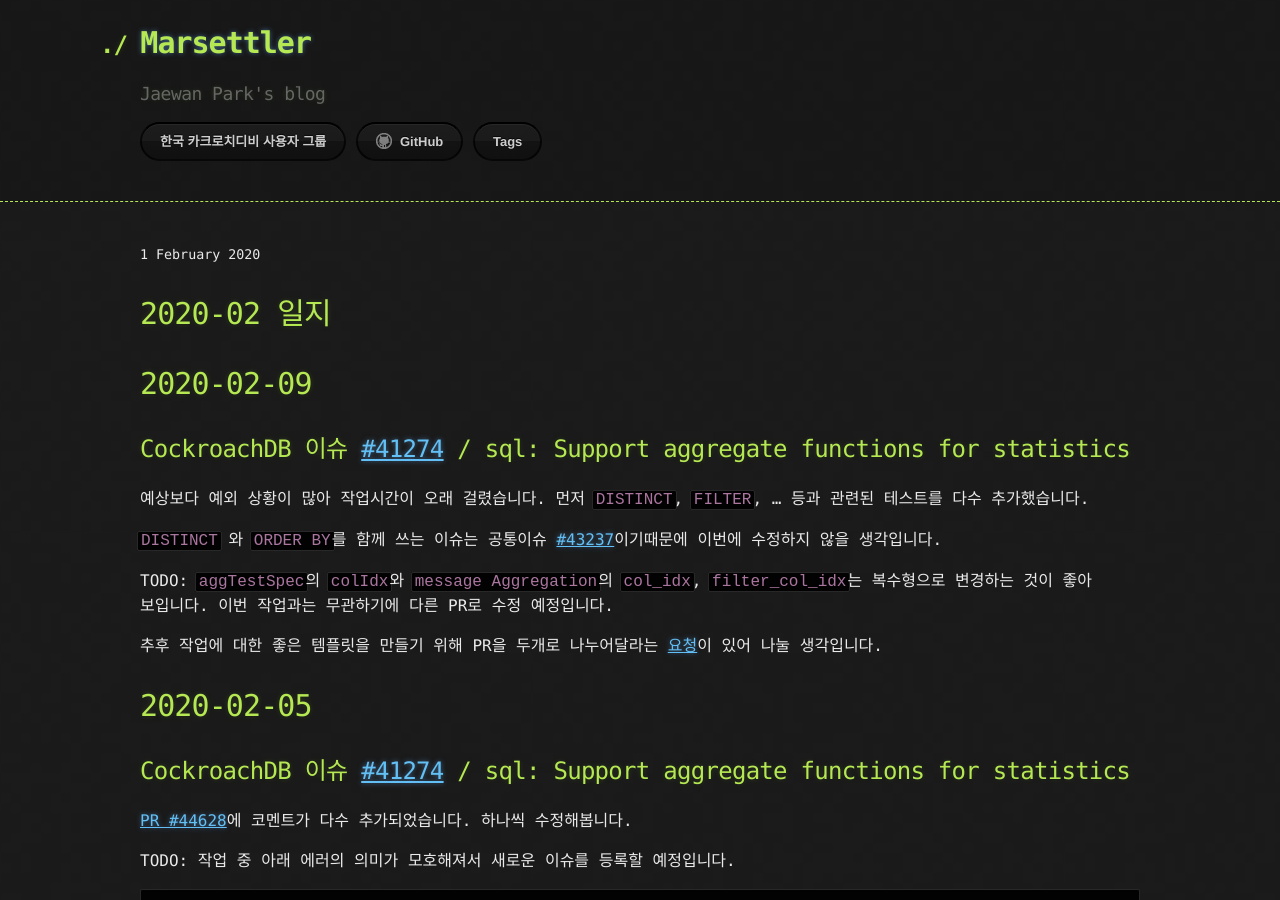
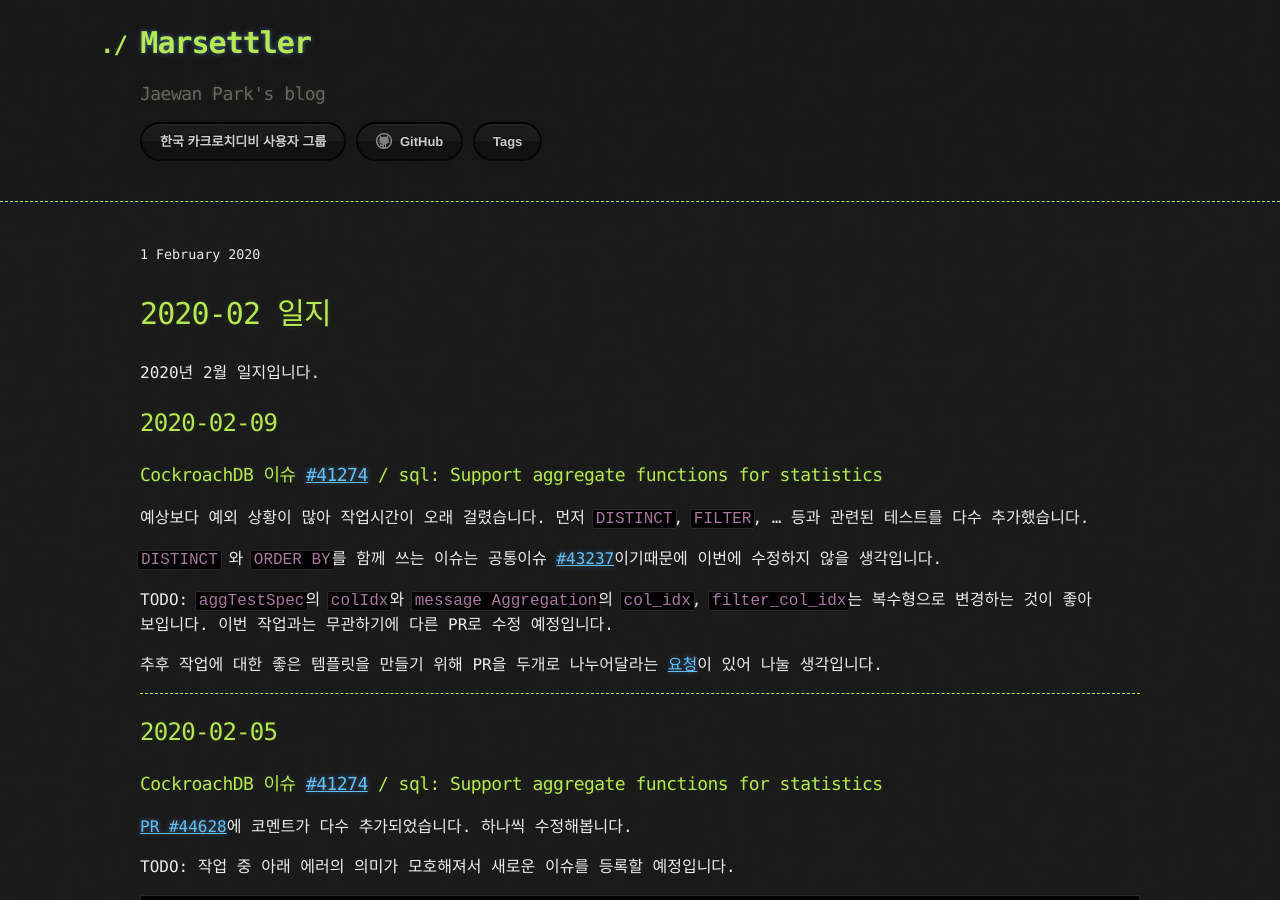
Before and after one commit to hueypark/hueypark.github.io, a Jekyll site: the page built from _posts/2020-02-01-diary-2020-02.md, in a window 1280 px wide and 900 px high. Built offline with Jekyll 4.4.1, drawn with Linux system fonts in a browser that asks for light colours; comment, search, counter and statistics services are not loaded.

Commit message:
Update style

````diff
--- a/_posts/2020-02-01-diary-2020-02.md
+++ b/_posts/2020-02-01-diary-2020-02.md
@@ -5,9 +5,13 @@
 tags: [diary]
 ---
 
-# 2020-02-09
+2020년 2월 일지입니다.
 
-## CockroachDB 이슈 [#41274](https://github.com/cockroachdb/cockroach/issues/41274) / sql: Support aggregate functions for statistics
+<!--more-->
+
+## 2020-02-09
+
+### CockroachDB 이슈 [#41274](https://github.com/cockroachdb/cockroach/issues/41274) / sql: Support aggregate functions for statistics
 
 예상보다 예외 상황이 많아 작업시간이 오래 걸렸습니다. 먼저 `DISTINCT`, `FILTER`, ... 등과 관련된 테스트를 다수 추가했습니다.
 
@@ -17,9 +21,11 @@
 
 추후 작업에 대한 좋은 템플릿을 만들기 위해 PR을 두개로 나누어달라는 [요청](https://github.com/cockroachdb/cockroach/pull/44628#issuecomment-583808288)이 있어 나눌 생각입니다.
 
-# 2020-02-05
+---
 
-## CockroachDB 이슈 [#41274](https://github.com/cockroachdb/cockroach/issues/41274) / sql: Support aggregate functions for statistics
+## 2020-02-05
+
+### CockroachDB 이슈 [#41274](https://github.com/cockroachdb/cockroach/issues/41274) / sql: Support aggregate functions for statistics
 
 [PR #44628](https://github.com/cockroachdb/cockroach/pull/44628)에 코멘트가 다수 추가되었습니다.
 하나씩 수정해봅니다.
@@ -31,9 +37,11 @@
 				"aggregate functions with multiple non-constant expressions are not supported",
 ```
 
-# 2020-02-04
+---
 
-## CockroachDB 이슈 [#41274](https://github.com/cockroachdb/cockroach/issues/41274) / sql: Support aggregate functions for statistics
+## 2020-02-04
+
+### CockroachDB 이슈 [#41274](https://github.com/cockroachdb/cockroach/issues/41274) / sql: Support aggregate functions for statistics
 
 아래 명령어를 사용하면 aggregate 관련 기능만 빠르게 테스트할 수 있습니다. `make test`는 너무 오래 걸립니다.
 
@@ -41,20 +49,26 @@
 make testlogic FILES=aggregate
 ```
 
-# 2020-02-03
+---
 
-## CockroachDB 이슈 [#41274](https://github.com/cockroachdb/cockroach/issues/41274) / sql: Support aggregate functions for statistics
+## 2020-02-03
+
+### CockroachDB 이슈 [#41274](https://github.com/cockroachdb/cockroach/issues/41274) / sql: Support aggregate functions for statistics
 
 아침에 일어나니 생각보다 빠르게 리뷰가 되어 있었습니다. 하지만 수정할 부분이 없다고 생각되어 세부적인 내용을 다시 물어보는 [댓글](https://github.com/cockroachdb/cockroach/pull/44628#issuecomment-581178584)을 남겼습니다. `Thank you for the review!`는 뭔가 자동완성 같은 느낌이 듭니다.
 
-# 2020-02-02
+---
 
-## CockroachDB 이슈 [#41274](https://github.com/cockroachdb/cockroach/issues/41274) / sql: Support aggregate functions for statistics
+## 2020-02-02
+
+### CockroachDB 이슈 [#41274](https://github.com/cockroachdb/cockroach/issues/41274) / sql: Support aggregate functions for statistics
 
 테스트 작성 중 64비트 float 자료형에서 소수점 끝 두 자리가 잘려서 실패하는 이슈를 확인했습니다. 정확한 원인은 못 찾았지만 일반 컬럼으로 테스트 해본 결과 동일했으며, 테스트 환경에서만 발생했습니다. 의심가는 부분은 [go PostgreSQL 클라이언트](https://github.com/lib/pq)이지만 추가적인 확인은 하지 않았고, `::decimal` 을 사용해 우회했습니다. 나중에 시간이 나면 살펴볼 만한 이슈입니다.
 
-# 2020-02-01
+---
 
-## CockroachDB 이슈 [#41274](https://github.com/cockroachdb/cockroach/issues/41274) / sql: Support aggregate functions for statistics
+## 2020-02-01
+
+### CockroachDB 이슈 [#41274](https://github.com/cockroachdb/cockroach/issues/41274) / sql: Support aggregate functions for statistics
 
 2019년 10월 스프린트 서울에 처음 참가하신 분들께 수정해보시길 권한 이슈입니다. 시간이 조금 흘러도 PR이 제출되지 않아 여러 함수 중 `corr()`을 직접 작성해보기로 했습니다.
````
Also changed, not shown: _posts/2020-02-10-interior.md (+4 -0 lines).
